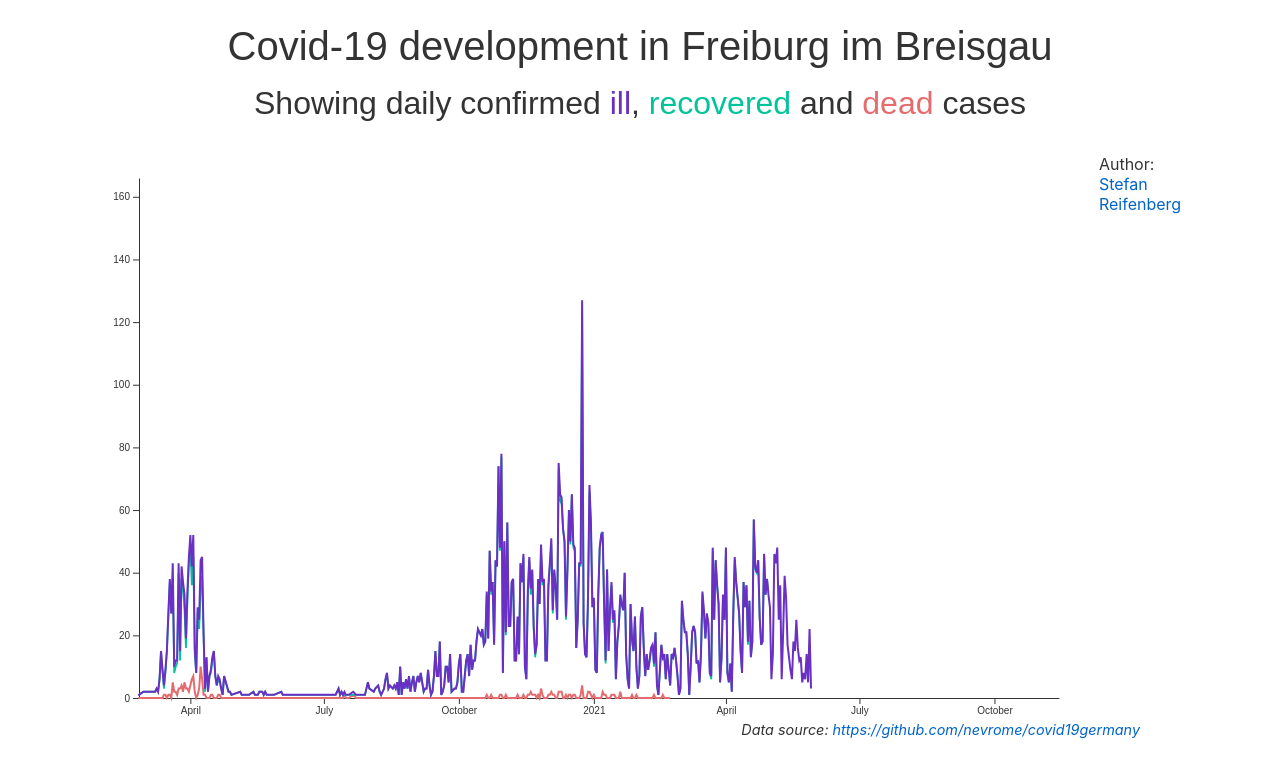
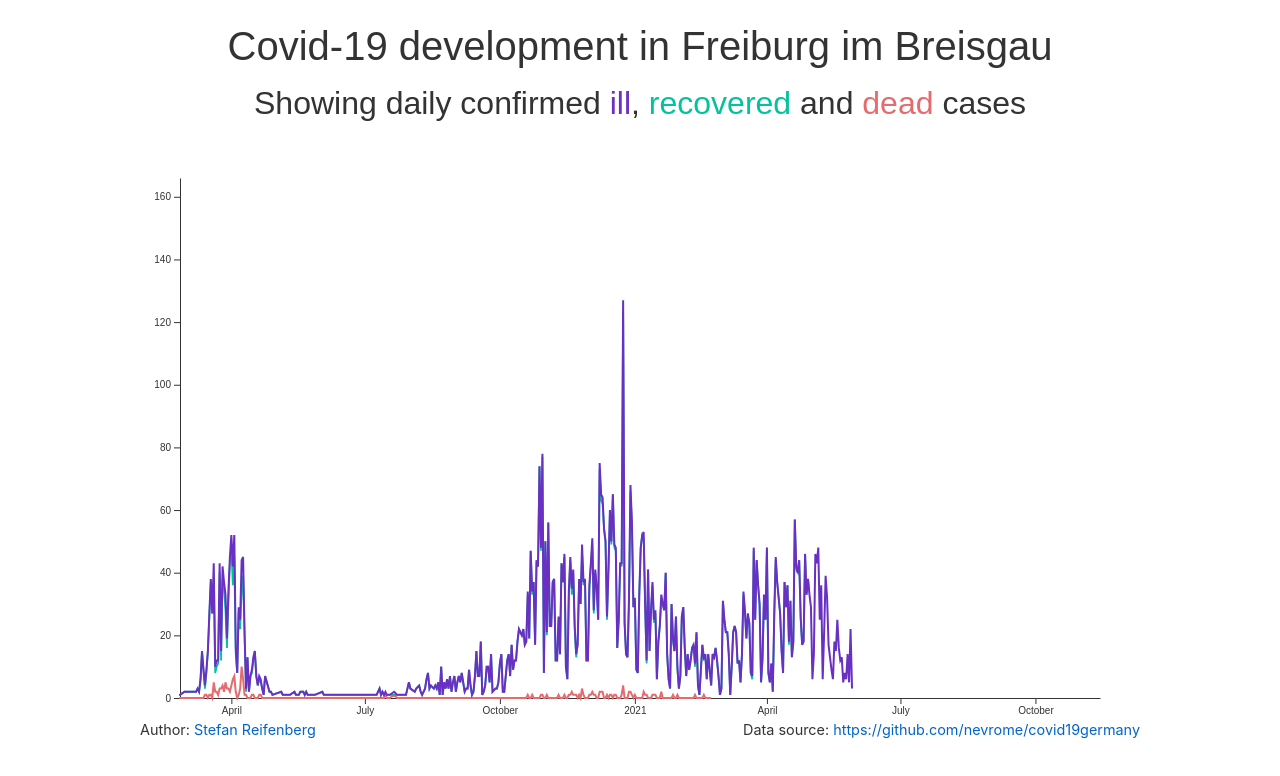
Before and after one commit to stefanreifenberg/svelte_d3_covidFR, a Svelte app: page / in a window 1280 px wide. Shown: the top 776 px of the page. Built offline with nearby package versions, Linux system fonts and the light colour scheme.

Commit message:
update author

```diff
--- a/src/App.svelte
+++ b/src/App.svelte
@@ -52,13 +52,24 @@
 	}
 	.data_source {
 		position: absolute;
-		width: 100%;
+
 		bottom: 0;
 		right: 0;
 		margin: 0;
 		font-size: 0.9rem;
-		font-style: italic;
+
 		text-align: right;
-		z-index: 42;
+
+	}
+	.author {
+		position: absolute;
+
+		bottom: 0;
+		left: 0;
+		margin: 0;
+		font-size: 0.9rem;
+
+		text-align: right;
+
 	}
 </style>
```
Also changed, not shown: public/build/bundle.css, public/build/bundle.js, 1 other file (tests, documents, lock files or other folders).
